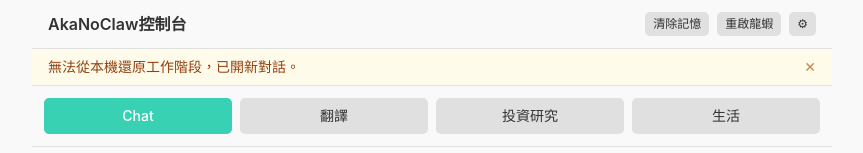
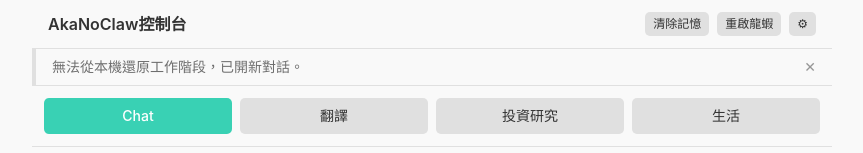
Before and after one commit to jojojen/aka_no_claw_web, a React (Vite) app in the folder frontend/: page / in a window 1280 px wide. Shown: the top 153 px of the page, without its empty margins (208-1071 px from the left). Built offline with nearby package versions, Linux system fonts and the light colour scheme; no server answers.

Commit message:
fix(ui): align system notice styling

```diff
--- a/frontend/src/App.tsx
+++ b/frontend/src/App.tsx
@@ -1700,11 +1700,11 @@ export default function App() {
       </header>
 
       {notice && (
-        <div className="flex items-center justify-between gap-2 border-b border-amber-200 bg-amber-50 px-4 py-2 text-sm text-amber-800">
+        <div role="status" className="flex items-center justify-between gap-2 border-b border-l-4 border-muted bg-surface px-4 py-2 text-sm text-text/70">
           <span>{notice}</span>
           <button
             onClick={() => setNotice(null)}
-            className="text-amber-700/70 hover:text-amber-900"
+            className="text-text/50 transition-colors hover:text-text"
             aria-label="關閉提示"
           >
             ✕
```
